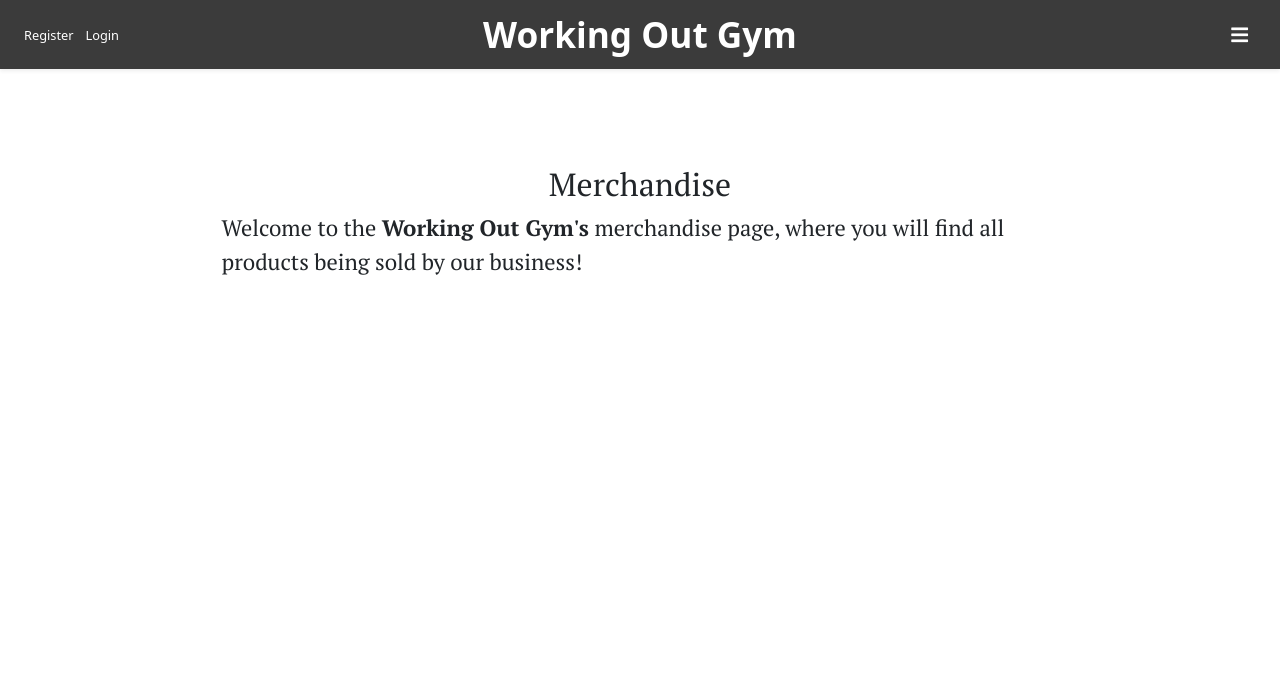
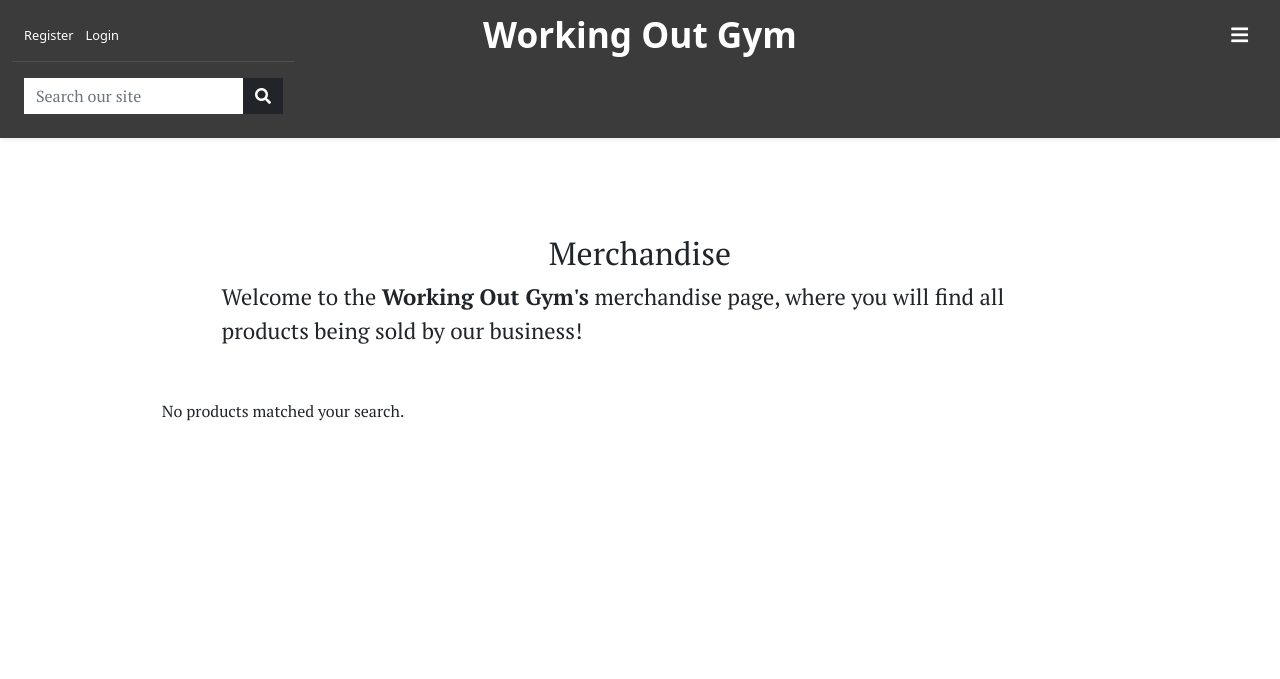
Before and after one commit to LeilsEloise/working_out_gym, a Django app: page /merchandise/ in a window 1280 px wide. Shown: the top 679 px of the page. Run offline with Django 3.2, Linux system fonts and the light colour scheme; data comes from the database, SQL or seed files in the repository; data that the repository does not hold is empty; parts of the project's set-up code (start-up, migrations or seed data) failed here and were passed over; some web fonts are replaced.

Commit message:
Added product search functionality

```diff
--- a/merchandise/templates/merchandise/products.html
+++ b/merchandise/templates/merchandise/products.html
@@ -1,31 +1,38 @@
 {% extends "base.html" %}
-
 {% load static %}
 
 {% block page_header %}
 <div class="container mt-5 pt-5">
-<h2 class="text-center">Merchandise</h2>
-  <p class="leading-p mx-auto d-block">Welcome to the <strong>Working Out Gym's</strong> merchandise page,
-    where you will find all products being sold by our business!</p>
+  <h2 class="text-center">Merchandise</h2>
+  <p class="leading-p mx-auto d-block">
+    Welcome to the <strong>Working Out Gym's</strong> merchandise page, where
+    you will find all products being sold by our business!
+  </p>
 </div>
 {% endblock %}
 
-<!-- Code Institute ACK-->
 {% block content %}
 <div class="container-fluid">
   <div class="product-container col-10 offset-1">
     <div class="row mt-1 mb-2"></div>
-
+<!-- ChatGPT Code-->
     <div class="row row-cols-1 row-cols-sm-2 row-cols-lg-3 g-4">
       {% for product in products %}
         <div class="col">
           <div class="card h-100 border-0">
-
             <a href="{% url 'merchandise:product_detail' product.id %}">
               {% if product.image_src %}
-                <img class="card-img-top img-fluid" src="{{ product.image_src }}" alt="{{ product.title }}">
+                <img
+                  class="card-img-top img-fluid"
+                  src="{{ product.image_src }}"
+                  alt="{{ product.title }}"
+                >
               {% else %}
-                <img class="card-img-top img-fluid" src="{% static 'images/noimage.png' %}" alt="{{ product.title }}">
+                <img
+                  class="card-img-top img-fluid"
+                  src="{% static 'images/noimage.png' %}"
+                  alt="{{ product.title }}"
+                >
               {% endif %}
             </a>
 
@@ -44,12 +51,14 @@
                 <small class="text-muted">Price unavailable</small>
               {% endif %}
             </div>
-
           </div>
+        </div>
+      {% empty %}
+        <div class="col-12">
+          <p class="text-center mt-4">No products matched your search.</p>
         </div>
       {% endfor %}
     </div>
-
   </div>
 </div>
 {% endblock %}
--- a/merchandise/views.py
+++ b/merchandise/views.py
@@ -1,29 +1,51 @@
-from django.shortcuts import render, get_object_or_404
-from django.db.models import Min
+from django.shortcuts import render, redirect, reverse, get_object_or_404
+from django.contrib import messages
+from django.db.models import Q, Min
 from .models import Product
 
-# Create your views here.
+
 def all_products(request):
-    """ A view to show list of all Products"""
-# ChatGPT Update
+    """A view to show all products, including search functionality"""
+
     products = (
         Product.objects.filter(is_active=True)
         .select_related("category")
         .annotate(from_price=Min("variants__price"))
     )
 
+    query = None
+
+    if request.GET:
+        if "q" in request.GET:
+            query = request.GET["q"].strip()
+
+            if not query:
+                messages.error(request, "You didn't enter any search criteria!")
+                return redirect(reverse("merchandise:products"))
+
+            queries = (
+                Q(title__icontains=query) |
+                Q(vendor__icontains=query) |
+                Q(tags__icontains=query) |
+                Q(category__name__icontains=query)
+            )
+
+            products = products.filter(queries).distinct()
+
     context = {
-        'products': products
+        "products": products,
+        "search_term": query,
     }
 
-    return render(request, 'merchandise/products.html', context)
+    return render(request, "merchandise/products.html", context)
+
 
 def product_detail(request, product_id):
-    """ A view to show individual Products"""
+    """A view to show individual products"""
 
     product = get_object_or_404(
         Product.objects.annotate(from_price=Min("variants__price")),
         pk=product_id
     )
 
-    return render(request, 'merchandise/product_detail.html', {"product": product})
+    return render(request, "merchandise/product_detail.html", {"product": product})
--- a/static/css/style.css
+++ b/static/css/style.css
@@ -115,6 +115,25 @@ body {
   }
 }
 
+/* Navbar Search Styles - ChatGPT */
+
+.navbar-search {
+  background-color: #3b3b3b;
+  border-top: 1px solid rgba(255,255,255,0.1);
+}
+
+.navbar-search .form-control {
+  border: none;
+}
+
+.navbar-search .btn {
+  border: none;
+}
+
+.navbar-search .form-control:focus {
+  box-shadow: none;
+}
+
 /* Homepage */
 
 .main-image {
--- a/templates/includes/main-nav.html
+++ b/templates/includes/main-nav.html
@@ -2,15 +2,13 @@
 
 <nav class="navbar custom-navbar dark-bg shadow-sm">
   <div class="container-fluid">
-
     <div class="row w-100 align-items-center m-0">
-
       <div class="col-4 text-start small-auth-links">
         {% if user.is_authenticated %}
-          <a class="auth-link" href="{% url 'account_logout' %}">Logout</a>
+        <a class="auth-link" href="{% url 'account_logout' %}">Logout</a>
         {% else %}
-          <a class="auth-link me-2" href="{% url 'account_signup' %}">Register</a>
-          <a class="auth-link" href="{% url 'account_login' %}">Login</a>
+        <a class="auth-link me-2" href="{% url 'account_signup' %}">Register</a>
+        <a class="auth-link" href="{% url 'account_login' %}">Login</a>
         {% endif %}
       </div>
 
@@ -21,7 +19,7 @@
             src="{% static 'images/favicon.png' %}"
             alt="Working Out Gym logo"
             class="mobile-logo d-inline d-xl-none"
-          >
+          />
         </a>
       </div>
 
@@ -33,21 +31,43 @@
           data-bs-target="#main-nav"
           aria-controls="main-nav"
           aria-expanded="false"
-          aria-label="Toggle navigation">
+          aria-label="Toggle navigation"
+        >
           <i class="fas fa-bars"></i>
         </button>
       </div>
+    </div>
+    <!-- Search bar -->
+    <div class="navbar-search py-3">
+      <div class="container">
+        <form method="GET" action="{% url 'merchandise:products' %}">
+          <div class="input-group w-100">
+            <input
+              class="form-control rounded-0"
+              type="text"
+              name="q"
+              placeholder="Search our site"
+            />
 
+            <button class="btn btn-dark rounded-0" type="submit">
+              <i class="fas fa-search"></i>
+            </button>
+          </div>
+        </form>
+      </div>
     </div>
 
     <div class="collapse w-100" id="main-nav">
       <div class="nav-collapse-links py-3">
         <a class="menu-link" href="{% url 'home' %}">Home</a>
         <a class="menu-link" href="#">Fitness &amp; Nutrition Plans</a>
-        <a class="menu-link" href="{% url 'merchandise:products' %}">Merchandise</a>
-        <a class="menu-link" href="{% url 'discussionboard:post_list' %}">Discussion Board</a>
+        <a class="menu-link" href="{% url 'merchandise:products' %}"
+          >Merchandise</a
+        >
+        <a class="menu-link" href="{% url 'discussionboard:post_list' %}"
+          >Discussion Board</a
+        >
       </div>
     </div>
-
   </div>
 </nav>
--- a/working_out_gym/settings.py
+++ b/working_out_gym/settings.py
@@ -26,7 +26,7 @@ BASE_DIR = Path(__file__).resolve().parent.parent
 SECRET_KEY = os.environ.get("SECRET_KEY")
 
 # SECURITY WARNING: don't run with debug turned on in production!
-DEBUG = False
+DEBUG = True
 
 APPEND_SLASH = True
 
```
Also changed, not shown: templates/includes/mobile-top-header.html (deleted, +0 -34 lines), README.md, static/images/Product Query/Screenshot product query empty.png (added), static/images/Product Query/Screenshot search function working.png (added), static/images/Product Query/Screenshot searchform.png (added), 1 other file.
